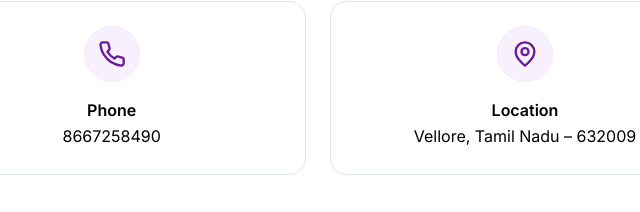
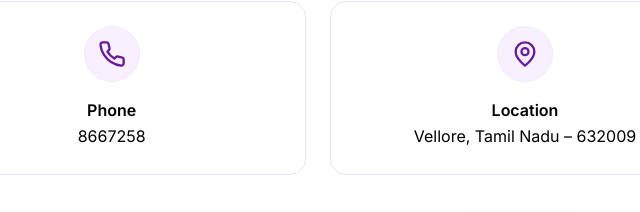
Before and after one commit to Kumaranu-2024/kumaran-profile, a plain HTML site: page index.html in a window 1280 px wide. Shown: the part 7874-8086 px from the top of the page, 115-755 px from the left. Drawn offline with Linux system fonts and the light colour scheme.

Commit message:
Update index.html

```diff
--- a/index.html
+++ b/index.html
@@ -332,7 +332,7 @@ footer strong { font-family: var(--font-display); font-size: 1.25rem; color: #ff
   <section id="contact" class="block"><div class="container">
     <div class="sh reveal"><span class="eyebrow">Contact</span><h2>Get In Touch</h2><div class="bar"></div><p>Reach out about research, teaching or collaboration</p></div>
     <div class="grid g3">
-      <div class="card contact-card reveal"><span class="stat-ic"><svg class="ic" aria-hidden="true"><use href="#i-phone"/></svg></span><h4>Phone</h4><a href="tel:+918667258490">8667258490</a></div>
+      <div class="card contact-card reveal"><span class="stat-ic"><svg class="ic" aria-hidden="true"><use href="#i-phone"/></svg></span><h4>Phone</h4><a href="tel:+918667258">8667258</a></div>
       <div class="card contact-card reveal"><span class="stat-ic"><svg class="ic" aria-hidden="true"><use href="#i-pin"/></svg></span><h4>Location</h4><p>Vellore, Tamil Nadu – 632009</p></div>
       <div class="card contact-card reveal"><span class="stat-ic"><svg class="ic" aria-hidden="true"><use href="#i-building"/></svg></span><h4>Currently at</h4><p>Rajalakshmi Engineering College, Chennai</p></div>
     </div>
```
